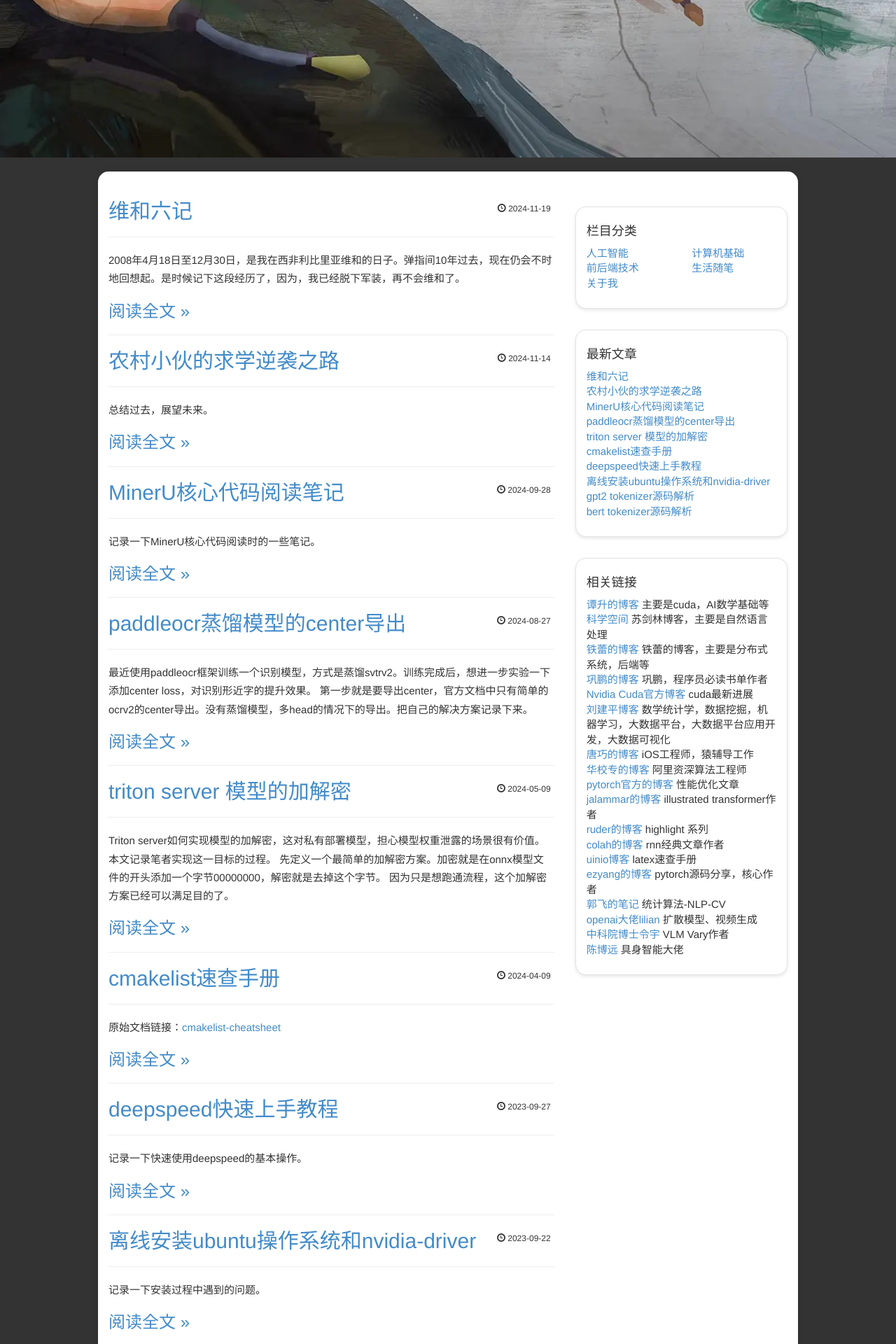
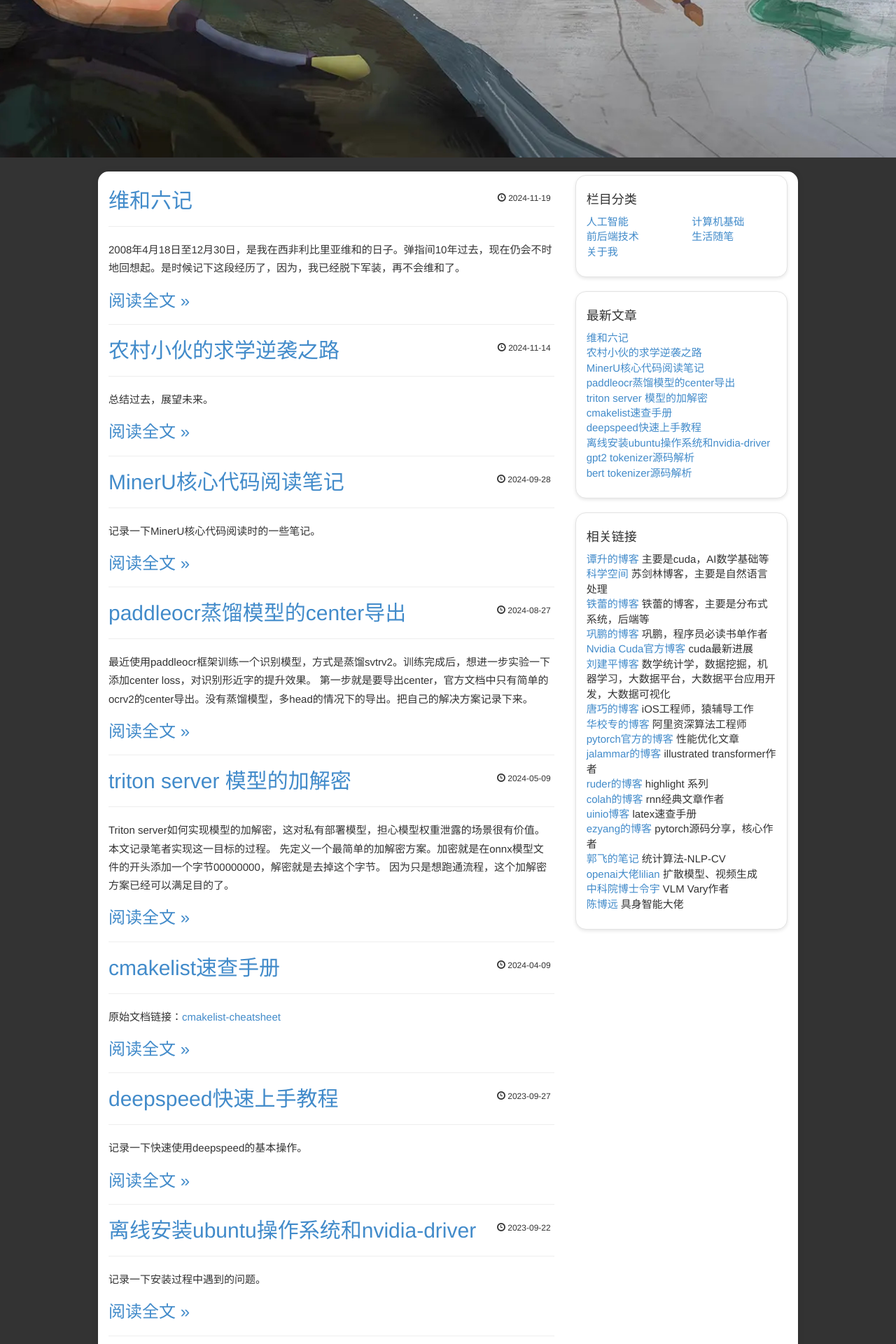
Before and after one commit to liwenju0/liwenju0.github.io, a Jekyll site: the page built from index.html, in a window 1280 px wide. Shown: the part 675-2595 px from the top of the page at 70% size. Built offline with Jekyll 4.4.1, drawn with Linux system fonts in a browser that asks for light colours; the list of posts is cut into pages by our own code; comment, search, counter and statistics services are not loaded.

Commit message:
调整css样式

```diff
--- a/css/blog.css
+++ b/css/blog.css
@@ -101,8 +101,8 @@ img {
 
   .container {
     max-width: 1000px;
-    margin: 0 auto;
-    padding: 20px 15px;
+    margin-top: 10px;
+    padding: 5px 15px;
     background-color: #fff;  /* 内容区域保持白色背景 */
     box-shadow: 0 0 10px rgba(0,0,0,0.1);  /* 添加阴影效果 */
     border-radius: 15px;  /* 增加圆角半径 */
@@ -205,5 +205,4 @@ img {
     border-radius: 15px;  /* 增加圆角半径 */
     box-shadow: 0 2px 5px rgba(0,0,0,0.1);
     margin-bottom: 20px;
-    margin-top: 30px;  /* 增加这一行 */
 }
```
